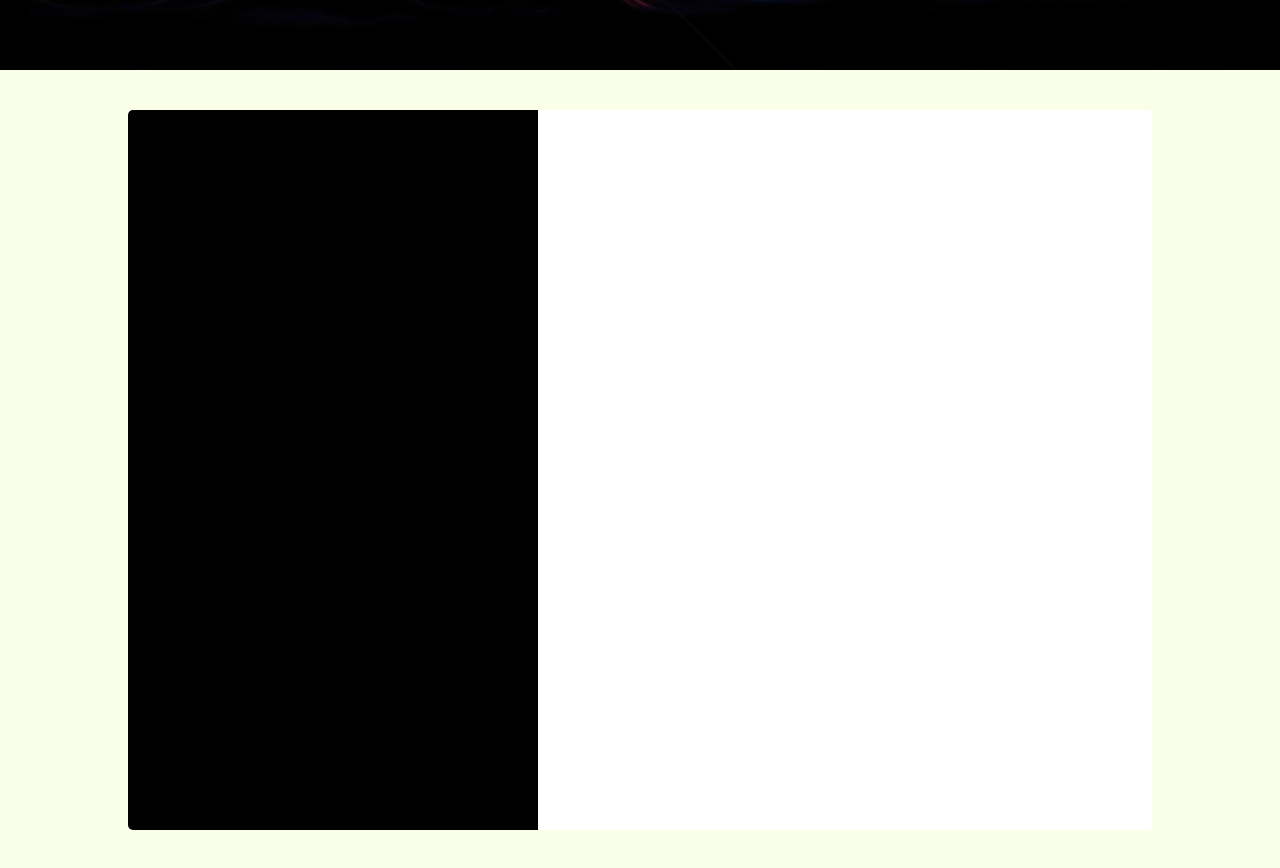
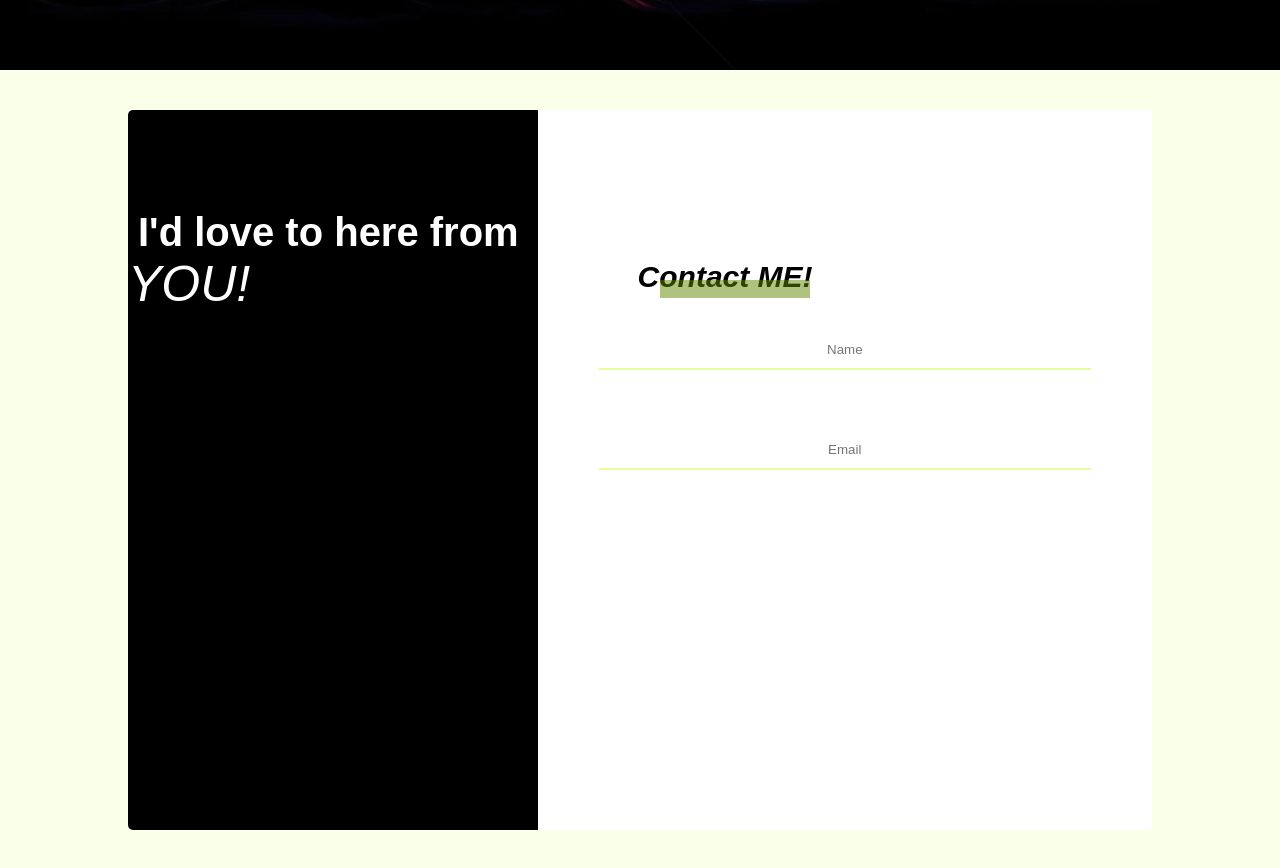
Before and after one commit to starboy011/portfolio, a React (Create React App) app in the folder frontend/portfolio/: page / in a window 1280 px wide. Shown: the part 3290-4158 px from the top of the page. Built offline with nearby package versions, Linux system fonts and the light colour scheme.

Commit message:
name and email done

```diff
--- a/frontend/portfolio/src/components/contact/Contact.css
+++ b/frontend/portfolio/src/components/contact/Contact.css
@@ -26,3 +26,72 @@
     border-top-right-radius: 5px;
     border-bottom-right-radius: 5px;
 }
+.contacttitle{
+    width: 100%;
+    height: 100px;
+    /* text-align: center; */
+    justify-content: center;
+    align-items: center;
+    margin-top: 100px;
+}
+.contacttitle p{
+    color:  rgb(255, 255, 255);
+    font-size: 40px;
+    font-style: normal;
+    margin-left: 10px;
+    font-weight: bold;
+}
+.contacttitle p1{
+    color:  rgb(255, 255, 255);
+    font-size: 50px;
+    font-style: oblique;
+    font-weight: 100;
+}
+.heading{
+    width: 100%;
+    height: 40px;
+    margin-top: 150px;
+    font-size: 30px;
+    font-style: italic;
+    color: black;
+    font-weight: bolder;
+}
+.text{
+    width: 200px;
+    margin-left: 100px;
+}
+.effect{
+    width: 150px;
+    height: 18px;
+    background-color:rgb(98, 134, 0);
+    margin-left: 20%;
+    margin-top: -2.3%;
+    opacity: 0.5;
+}
+.mail{
+    height: 75%;
+    width: 100%;
+}
+.name, .email{
+    width: 80%;
+    height: 40%;
+    text-align: center;
+    border-top: none;
+    border-left: none;
+    border-right: none;
+    transition: width 1s;
+    border-color: rgb(229, 255, 158);
+}
+
+.contentcontainer{
+    height: 100px;
+    width: 100%;
+    justify-content: center;
+    align-items: center;
+    display: flex;
+}
+.name:hover, .email:hover {
+    width: 85%;
+    border-color: rgb(98, 134, 0);
+    cursor: pointer;
+}
--- a/frontend/portfolio/src/components/contact/Contact.js
+++ b/frontend/portfolio/src/components/contact/Contact.js
@@ -24,18 +24,48 @@ export const Contact = () => {
   return (
     <div className="contactcontainer">
       <div className="formcontainer">
-        <div className="contactimage"></div>
-        <div className="form"></div>
+        <div className="contactimage">
+          <div className="contacttitle">
+            <p>I'd love to here from</p>
+            <p1>YOU!</p1>
+          </div>
+        </div>
+        <div className="form">
+          <div className="heading">
+            <div className="text">
+              <p>Contact ME!</p>
+            </div>
+            <div className="effect"></div>
+          </div>
+          <div className="mail">
+            <div className="contentcontainer">
+              <input
+                type="text"
+                name="user_name"
+                placeholder="Name"
+                className="name"
+              />
+            </div>
+            <div className="contentcontainer">
+              <input
+                type="email"
+                name="user_email"
+                placeholder="Email"
+                className="email"
+              />
+            </div>
+          </div>
+        </div>
       </div>
+      {/* <form ref={form} onSubmit={sendEmail}>
+        <label>Name</label>
+        <input type="text" name="user_name" />
+        <label>Email</label>
+        <input type="email" name="user_email" />
+        <label>Message</label>
+        <textarea name="message" />
+        <input type="submit" value="Send" />
+      </form> */}
     </div>
-    // <form ref={form} onSubmit={sendEmail}>
-    //   <label>Name</label>
-    //   <input type="text" name="user_name" />
-    //   <label>Email</label>
-    //   <input type="email" name="user_email" />
-    //   <label>Message</label>
-    //   <textarea name="message" />
-    //   <input type="submit" value="Send" />
-    // </form>
   );
 };
```
